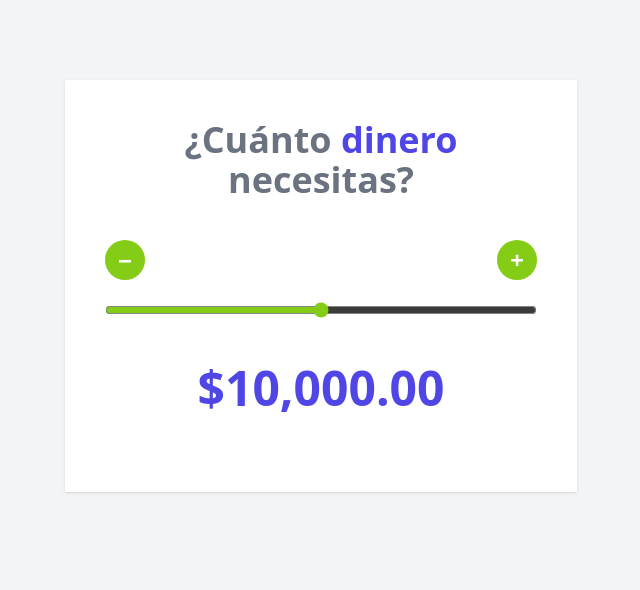
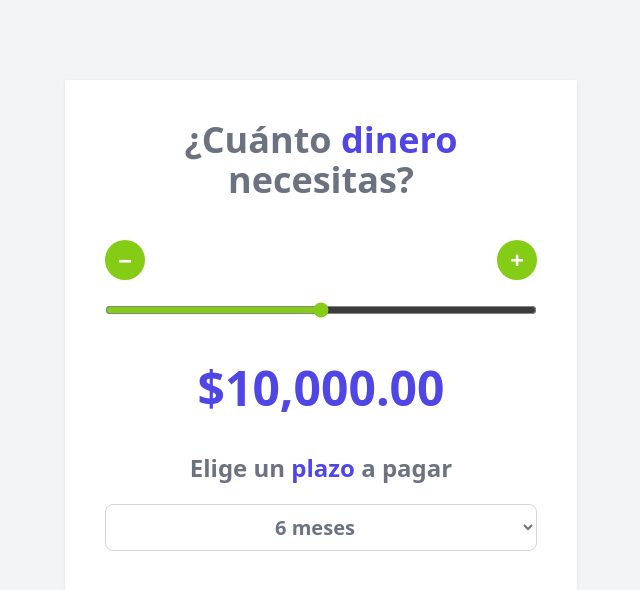
Before and after one commit to VictorLascares/cotizador-prestamos-vuejs, a Vue app: page / in a window 1280 px wide. Shown: the top 590 px of the page, without its empty margins (319-959 px from the left). Built offline with nearby package versions, Linux system fonts and the light colour scheme.

Commit message:
Agregando select para el plazo a pagar

```diff
--- a/src/App.vue
+++ b/src/App.vue
@@ -4,6 +4,7 @@
 import Button from "./components/Button.vue";
 
 const amount = ref(10000);
+const term = ref(6);
 const MIN = 0;
 const MAX = 20000;
 const STEP = 100;
@@ -43,16 +44,8 @@
     <Header />
 
     <div class="flex justify-between mt-10">
-      <Button
-        @fn="handleClickDecrement"
-      >
-        &#8722;
-      </Button>
-      <Button
-        @fn="handleClickIncrease"
-      >
-        &#43;
-      </Button>
+      <Button @fn="handleClickDecrement"> &#8722; </Button>
+      <Button @fn="handleClickIncrease"> &#43; </Button>
     </div>
 
     <div class="my-5">
@@ -67,6 +60,20 @@
       <p class="text-center my-10 text-5xl font-extrabold text-indigo-600">
         {{ formatMoney }}
       </p>
+
+      <h2 class="text-2xl font-extrabold text-gray-500 text-center">
+        Elige un <span class="text-indigo-600">plazo</span> a pagar
+      </h2>
+
+      <select
+        class="w-full p-2 bg-white border border-gray-300 rounded-lg text-center text-xl font-bold text-gray-500 mt-5"
+        :value="term"
+        v-model.number="term"
+      >
+        <option value="6">6 meses</option>
+        <option value="12">12 meses</option>
+        <option value="24">24 meses</option>
+      </select>
     </div>
   </div>
 </template>
```
